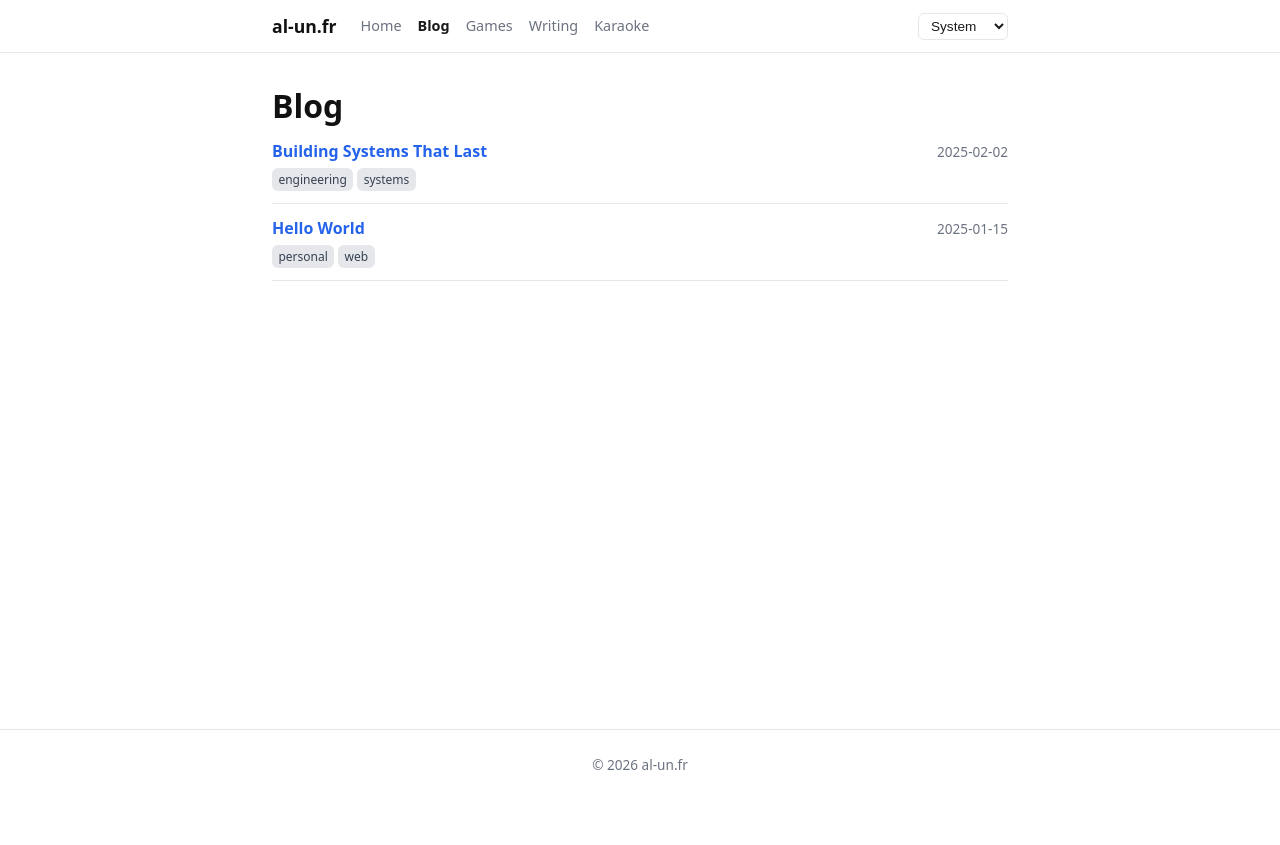
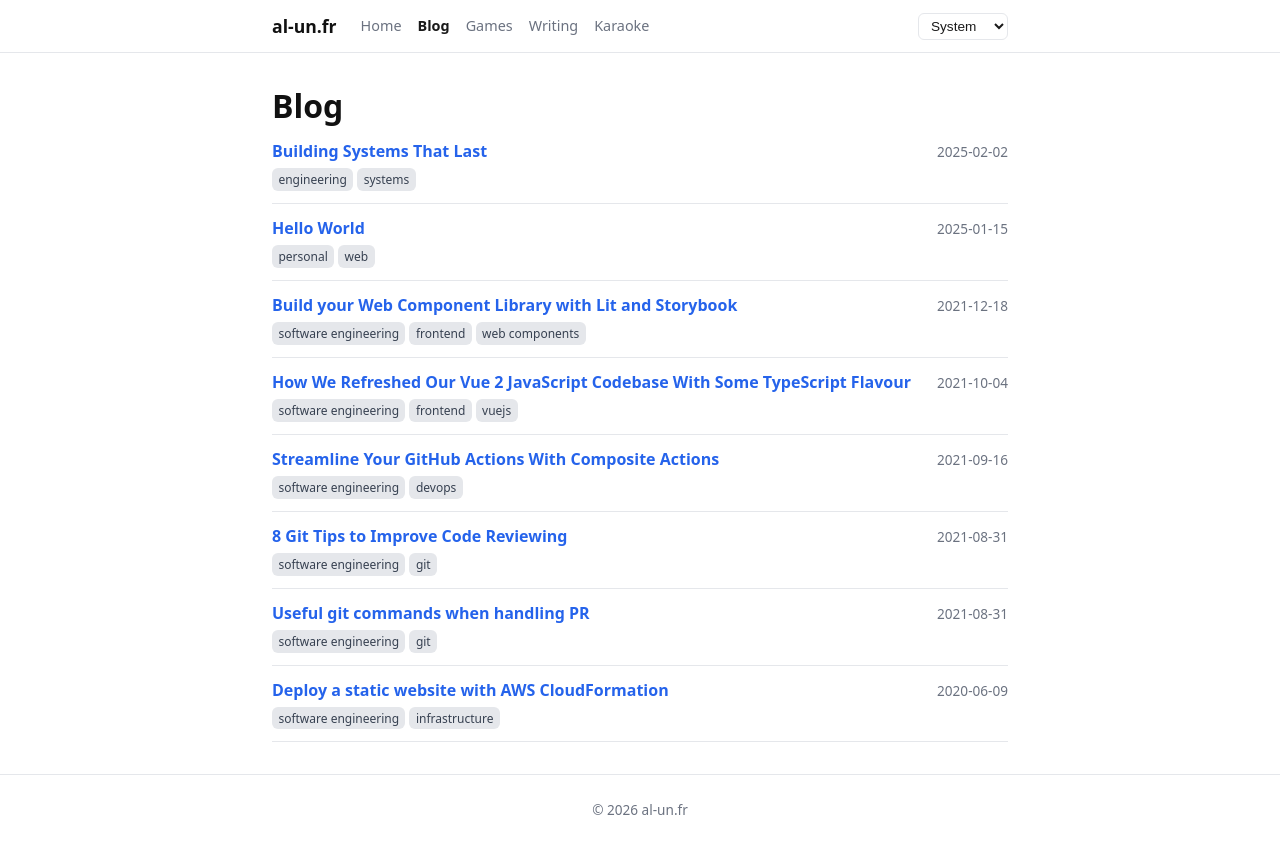
Before and after one commit to Al-un/al-un.fr, an Astro site: page /blog in a window 1280 px wide. Before the commit the page ends 800 px from the top, so only its background shows below. Built offline with nearby package versions, Linux system fonts and the light colour scheme; Astro itself is replaced by a stand-in of ours.

Commit message:
move blog post

```diff
--- a/backup/blog/articles/2020/aws-cloudformation.md
+++ b/src/content/blog/2020/06/aws-cloudformation.md
@@ -1,8 +1,11 @@
 ---
 title: Deploy a static website with AWS CloudFormation
+status: released
+date: 2020-06-09
+tags:
+  - software engineering
+  - infrastructure
 description: Step in Infrastructure-as-a-Code (IaaC) with AWS CloudFormation to configure your static website deployment, with the AWS CloudFront as CDN, Route 53 and S3 bucket.
-publicationDate: 2020-06-09
-medium: https://medium.com/@Al-un/aws-cloudformation-https-static-website-s3-route53-cloudfront-438090157c1f
 ---
 
 # Deploy a static website with AWS CloudFormation <!-- omit in toc -->
--- a/backup/blog/articles/2021/8-git-tips-code-review.md
+++ b/src/content/blog/2021/08/8-git-tips-code-review.md
@@ -1,7 +1,10 @@
 ---
 title: 8 Git Tips to Improve Code Reviewing
-publicationDate: 2021-08-31
-medium: https://betterprogramming.pub/8-git-tips-to-improve-code-reviewing-71cae7883d6f
+status: released
+date: 2021-08-31
+tags:
+  - software engineering
+  - git
 ---
 
 # 8 Git Tips to Improve Code Reviewing
@@ -191,7 +194,7 @@ _`git log` is useful to find the starting point of the interactive rebase._
 
 The list of commits from the provided starting point, the starting point being excluded, appears and for each commit, an action has to be defined.
 
-![git rebase](![Alt text](image-2.png))
+![git rebase](https://miro.medium.com/v2/resize:fit:1400/format:webp/1*FBopYhCFq1sTxS5feNqLtQ.png)
 
 The rebase will stop at the commit `e935a02` . Changes can be done and once finished, `git commit --amend` updates the commit:
 
--- a/backup/blog/articles/2021/useful-git-command-for-pr.md
+++ b/src/content/blog/2021/08/useful-git-command-for-pr.md
@@ -1,6 +1,10 @@
 ---
 title: Useful git commands when handling PR
-publicationDate: 2021-08-31
+status: released
+date: 2021-08-31
+tags:
+  - software engineering
+  - git
 ---
 
 # Useful git commands when handling PR <!-- omit in toc -->
--- a/backup/blog/articles/2021/gh-actions.md
+++ b/src/content/blog/2021/09/gh-actions.md
@@ -1,7 +1,10 @@
 ---
 title: "Streamline Your GitHub Actions With Composite Actions"
-publicationDate: 2021-09-16
-medium: https://betterprogramming.pub/streamline-your-github-actions-with-composite-actions-a8ebc6d28f6b
+status: released
+date: 2021-09-16
+tags:
+  - software engineering
+  - devops
 ---
 
 # Streamline Your GitHub Actions With Composite Actions<!-- omit in toc -->
--- a/backup/blog/articles/2021/vue-js-to-ts.md
+++ b/src/content/blog/2021/10/vue-js-to-ts.md
@@ -1,7 +1,11 @@
 ---
 title: How We Refreshed Our Vue 2 JavaScript Codebase With Some TypeScript Flavour
-publicationDate: 2021-10-04
-medium: https://medium.com/js-dojo/how-we-refreshed-our-vue-2-javascript-codebase-with-some-typescript-flavour-c0f57fc46010
+status: released
+date: 2021-10-04
+tags:
+  - software engineering
+  - frontend
+  - vuejs
 ---
 
 # How We Refreshed Our Vue 2 JavaScript Codebase With Some TypeScript Flavour <!-- omit in toc -->
--- a/backup/blog/articles/wip/wcl-main.md
+++ b/src/content/blog/2021/12/wcl-main.md
@@ -1,8 +1,12 @@
 ---
 title: Build your Web Component Library with Lit and Storybook
-description: Leverage web components to build a library that can be used in any of your web application.
-draft: true
-publicationDate:
+status: released
+date: 2021-12-18
+tags:
+  - software engineering
+  - frontend
+  - web components
+description: Leverage web components to build a library that
 ---
 
 # Web Component Library Part 1: Create a Library With Lit and Storybook
@@ -12,6 +16,10 @@ read about web components and components library.
 
 The article is the starting point of a series about writing a component library
 using web components with the [Lit](https://lit.dev/) library.
+
+> [!NOTE]
+> 2026 Disclaimer: this was a tentative for a post series regarding web components
+> but is discontinued. I keep it for reference and archiving purpose only.
 
 ## About the library
 
```
